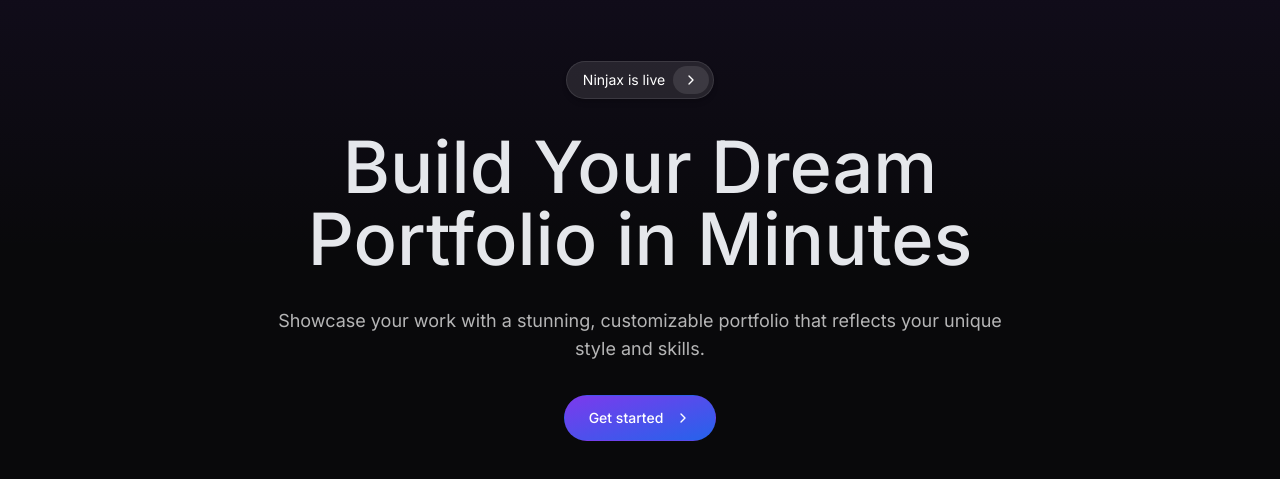
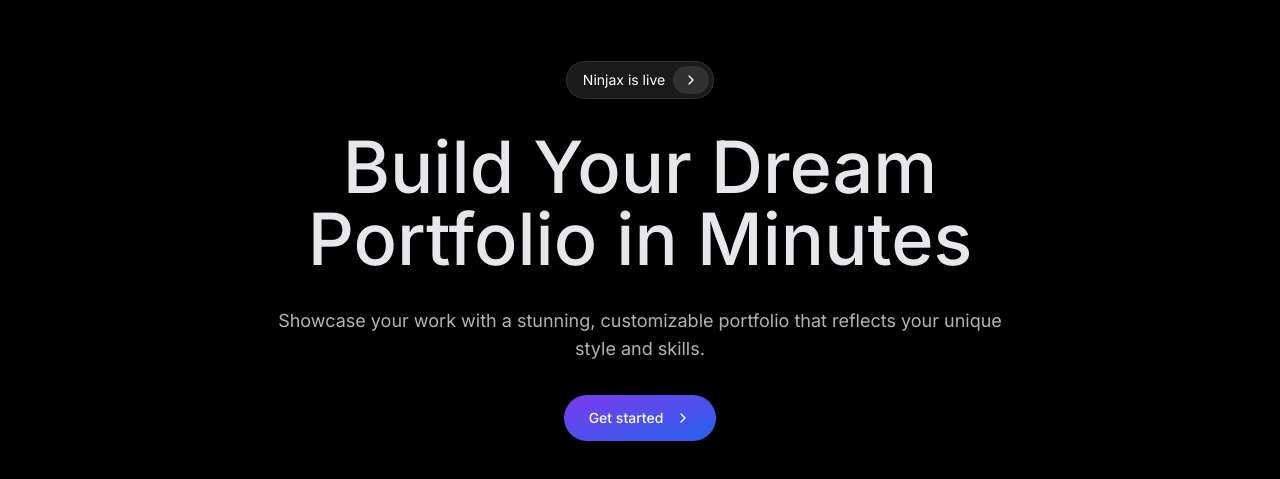
Before and after one commit to httpsvarad/Dynamic_Portfolio_Builder, a Next.js app: page / in a window 1280 px wide. Shown: the part 149-628 px from the top of the page. Built offline with nearby package versions, Linux system fonts and the light colour scheme; no server answers; the database is empty.

Commit message:
Update page.js

```diff
--- a/app/page.js
+++ b/app/page.js
@@ -5,7 +5,7 @@ const Page = () => {
   return (
     <>
       {/* Hero */}
-      <div className="bg-gradient-to-b h-screen flex items-center from-violet-600/10 via-transparent">
+      <div className="bg-black h-screen flex items-center">
         <div className="max-w-[85rem] mx-auto px-4 sm:px-6 lg:px-8 py-24 space-y-8">
           {/* Announcement Banner */}
           <div className="flex justify-center">
```
